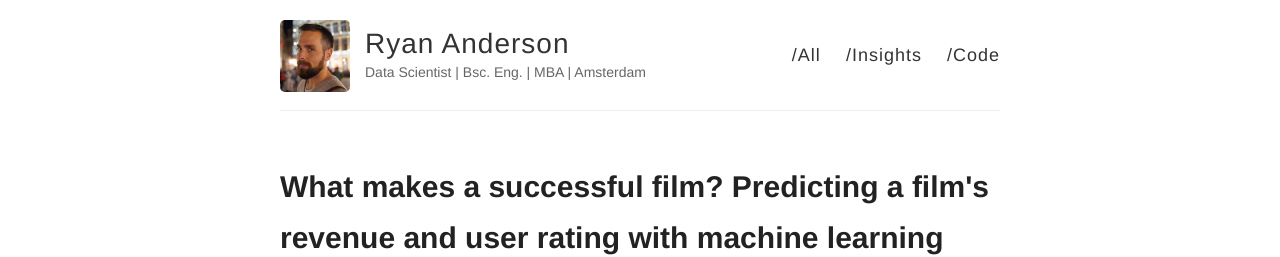
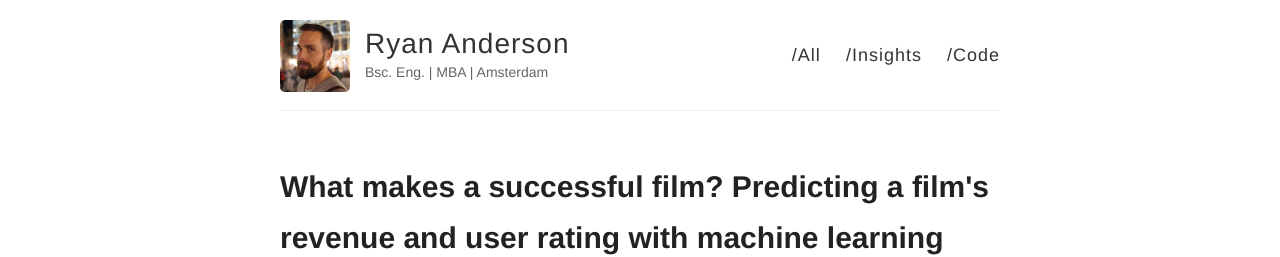
Before and after one commit to ryan-anderson-ds/ryan-anderson-ds.github.io, a Jekyll site: the page built from index.html, in a window 1280 px wide. Shown: the top 257 px of the page. Built offline with Jekyll 4.4.1, drawn with Linux system fonts in a browser that asks for light colours.

Commit message:
Update _config.yml

```diff
--- a/_config.yml
+++ b/_config.yml
@@ -6,7 +6,7 @@
 name: Ryan Anderson
 
 # Short bio or description (displayed in the header)
-description: Data Scientist | Bsc. Eng. | MBA | Amsterdam
+description: Bsc. Eng. | MBA | Amsterdam
 
 # URL of your avatar or profile pic (you could use your GitHub profile pic)
 avatar: /images/profile.jpg
```
